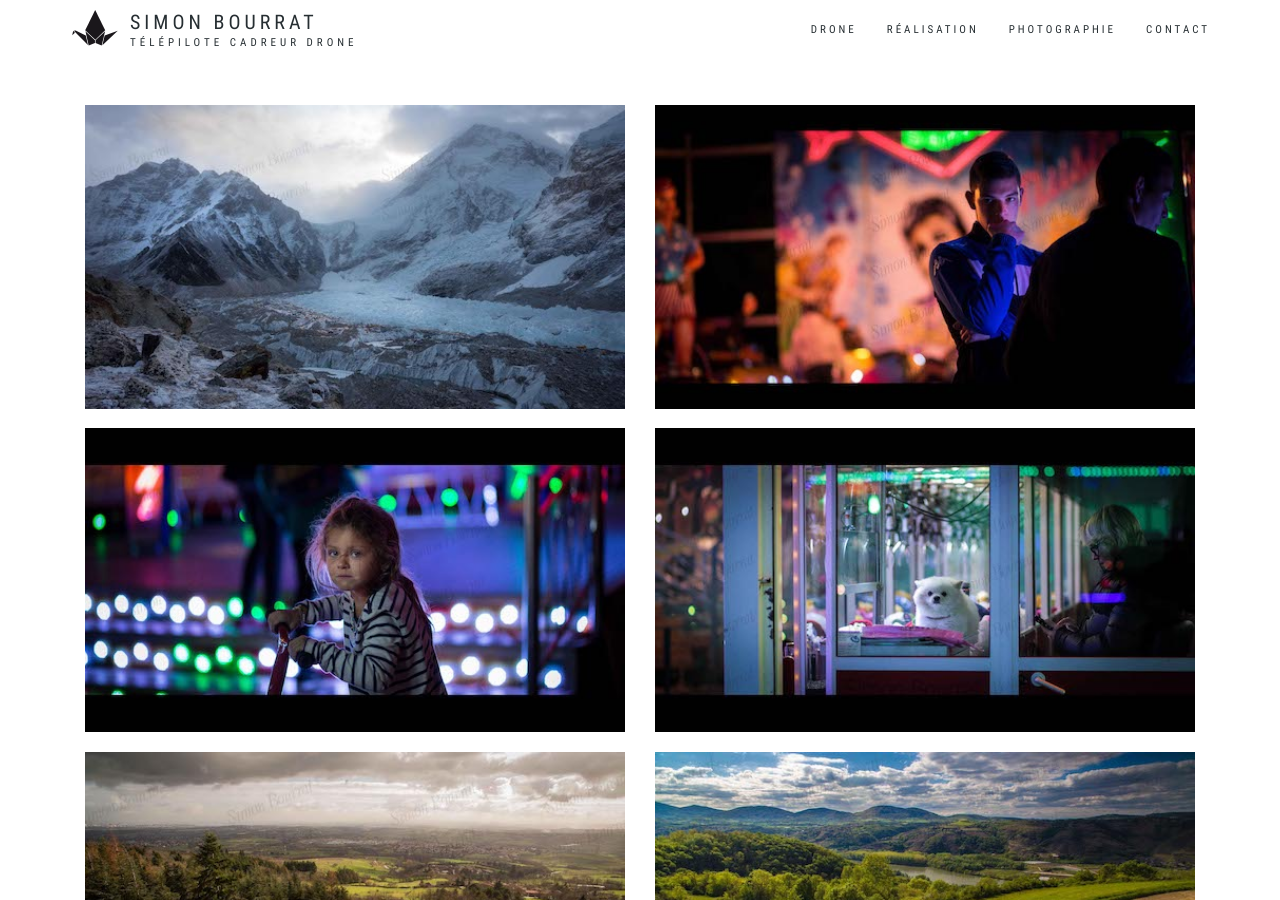
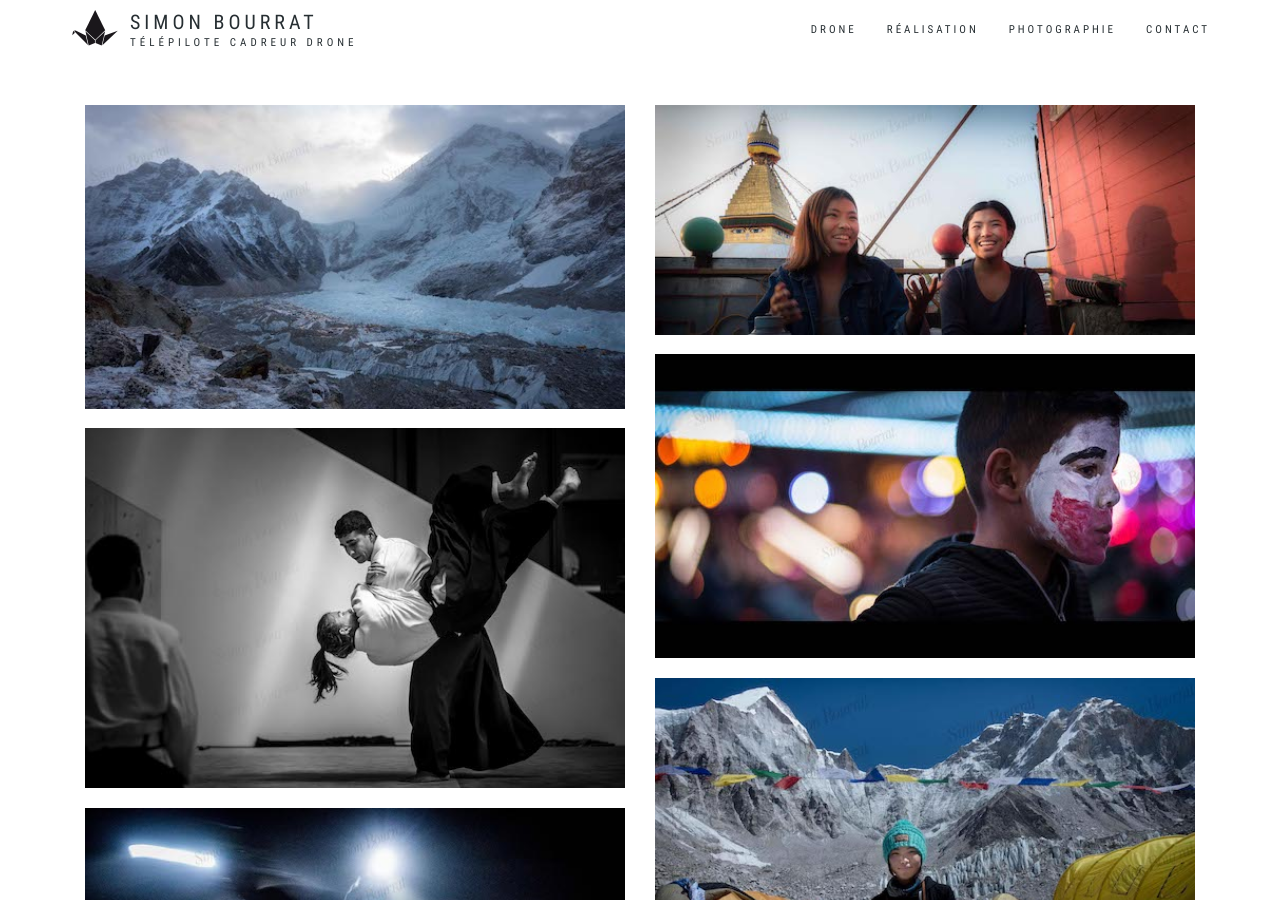
Before and after one commit to simonbourrat/site, a Jekyll site: the page built from photographie.html, in a window 1280 px wide and 900 px high. Built offline with Jekyll 4.4.1, drawn with Linux system fonts in a browser that asks for light colours; some web fonts are replaced.

Commit message:
Fix photos order

```diff
--- a/photographie.html
+++ b/photographie.html
@@ -6,15 +6,23 @@
         <div class="row">
             <div class="col-xs-12">
                 <div class="post-masonry">
-                    {% for image in site.static_files %}
-                        {% if image.path contains 'images/gallery' %}
+                    {% assign files = site.static_files | sort: "path" %}
+                    {% for i in site.static_files %}
+                        {% if i.path contains 'images/gallery' %}
+                            {% assign p = i.path | split: '.' %}
+                            {% assign name = p[0] | split: '/' %}
+                            {% assign wrapped = name[4] | floor | compact %}
+                            {% assign b = b | concat: wrapped %}
+                        {% endif %}
+                    {% endfor %}
+                    {% assign imgs = b | sort %}
+                    {% for image in imgs %}
                         <div class="col-xs-6 gallery-item">
-                            <div class="gallery-image"><a class="gallery" href="{{ site.baseurl }}{{ image.path }}"><img src="{{ site.baseurl }}/assets/images/thumb/{{ image.name }}" />
+                            <div class="gallery-image"><a class="gallery" href="{{ site.baseurl }}/assets/images/gallery/{{ image }}.jpg"><img src="{{ site.baseurl }}/assets/images/thumb/{{ image }}.jpg" />
                                 <div class="gallery-caption">
                                     <div class="gallery-icon"><span class="icon-magnifying-glass"></span></div>
                                 </div></a></div>
                         </div>
-                        {% endif %}
                     {% endfor %}
                 </div>
             </div>
```
